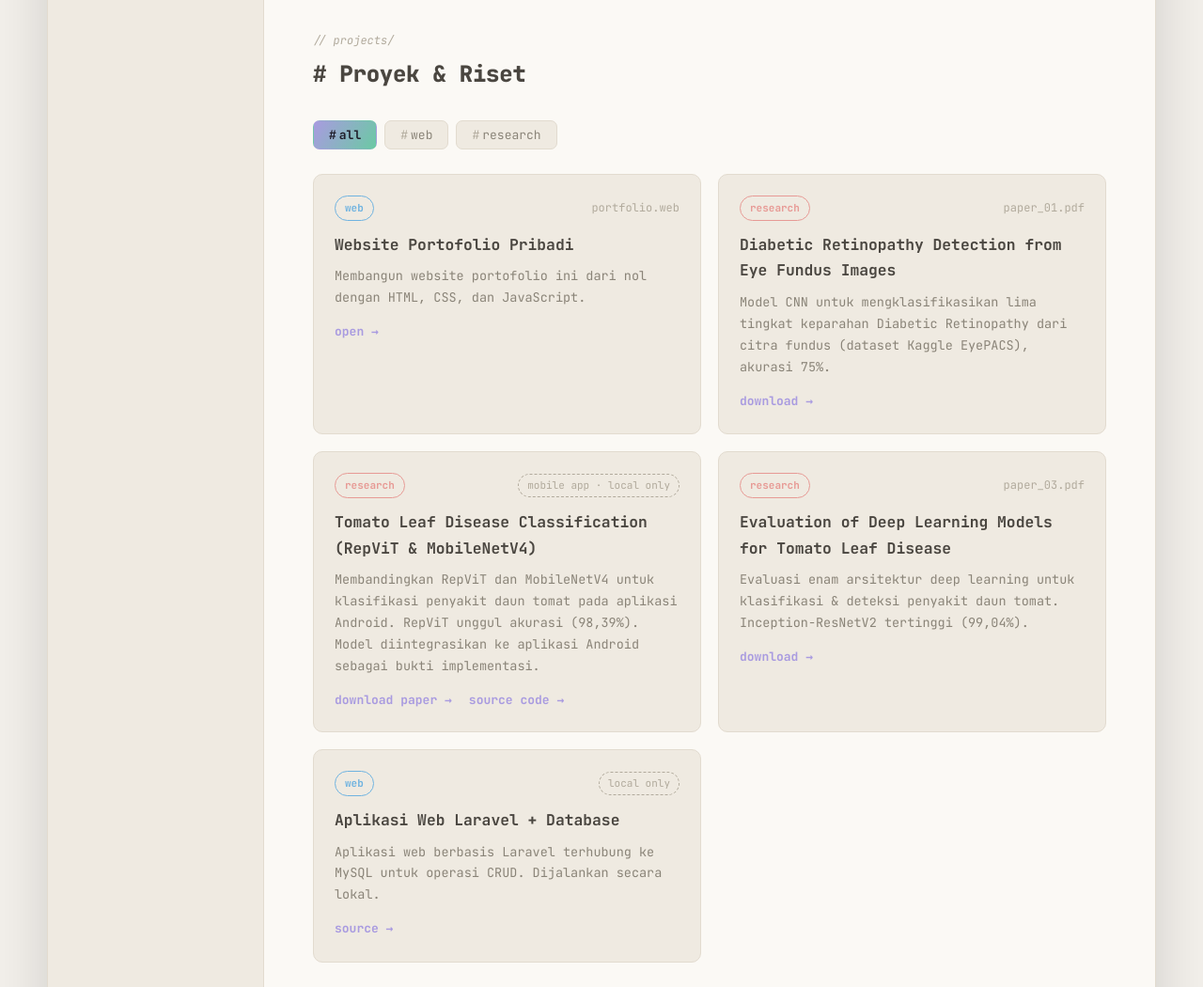
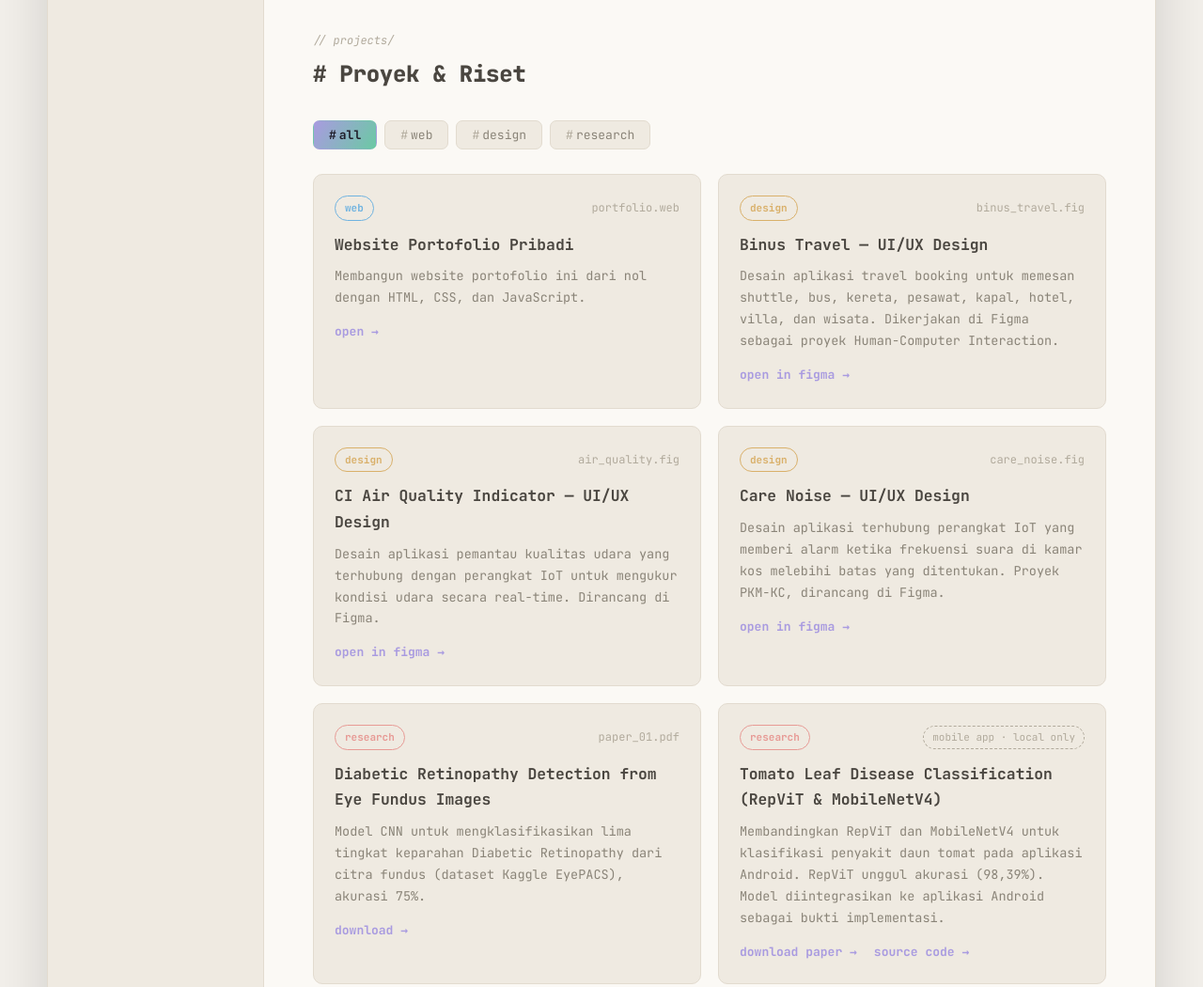
Before and after one commit to tepgoo/Portofolio, a plain HTML site: page index.html in a window 1280 px wide. Shown: the part 1460-2510 px from the top of the page at 94% size. Drawn offline with Linux system fonts and the light colour scheme.

Commit message:
Tambah kategori design & 3 project Figma (Binus Travel, Air Quality, Care Noise)

```diff
--- a/index.html
+++ b/index.html
@@ -136,6 +136,7 @@
           <div class="filters" id="filters">
             <button class="filter-btn active" data-filter="all">all</button>
             <button class="filter-btn" data-filter="web">web</button>
+            <button class="filter-btn" data-filter="design">design</button>
             <button class="filter-btn" data-filter="research">research</button>
           </div>
 
@@ -145,6 +146,27 @@
               <h3>Website Portofolio Pribadi</h3>
               <p>Membangun website portofolio ini dari nol dengan HTML, CSS, dan JavaScript.</p>
               <a href="#" class="link" target="_blank" rel="noopener">open →</a>
+            </article>
+
+            <article class="card proj" data-category="design">
+              <div class="proj-top"><span class="tok tok-amber">design</span><span class="proj-file">binus_travel.fig</span></div>
+              <h3>Binus Travel — UI/UX Design</h3>
+              <p>Desain aplikasi travel booking untuk memesan shuttle, bus, kereta, pesawat, kapal, hotel, villa, dan wisata. Dikerjakan di Figma sebagai proyek Human-Computer Interaction.</p>
+              <a href="https://www.figma.com/design/C7VOfSHrycEafEBzzOQp2O/AOL-HCI?node-id=0-1&amp;p=f&amp;t=fPpRRP4jhq7eKQnP-0" class="link" target="_blank" rel="noopener">open in figma →</a>
+            </article>
+
+            <article class="card proj" data-category="design">
+              <div class="proj-top"><span class="tok tok-amber">design</span><span class="proj-file">air_quality.fig</span></div>
+              <h3>CI Air Quality Indicator — UI/UX Design</h3>
+              <p>Desain aplikasi pemantau kualitas udara yang terhubung dengan perangkat IoT untuk mengukur kondisi udara secara real-time. Dirancang di Figma.</p>
+              <a href="https://www.figma.com/design/VGF6naPEitNzQpRBIddygV/CI-Air-Quality-Indicator?node-id=18-3&amp;p=f&amp;t=Hfse8JOty5XmpZYu-0" class="link" target="_blank" rel="noopener">open in figma →</a>
+            </article>
+
+            <article class="card proj" data-category="design">
+              <div class="proj-top"><span class="tok tok-amber">design</span><span class="proj-file">care_noise.fig</span></div>
+              <h3>Care Noise — UI/UX Design</h3>
+              <p>Desain aplikasi terhubung perangkat IoT yang memberi alarm ketika frekuensi suara di kamar kos melebihi batas yang ditentukan. Proyek PKM-KC, dirancang di Figma.</p>
+              <a href="https://www.figma.com/design/GKDOtZhDDZS7y3Um60TCzk/PKMKC---KELOMPOK-1?node-id=0-1&amp;p=f&amp;t=D9bZVysIJfaACVOd-0" class="link" target="_blank" rel="noopener">open in figma →</a>
             </article>
 
             <article class="card proj" data-category="research">
--- a/styles.css
+++ b/styles.css
@@ -362,6 +362,7 @@ ul { list-style: none; }
 .tok-mint  { color: var(--mint); }
 .tok-peach { color: var(--peach); }
 .tok-sky   { color: var(--sky); }
+.tok-amber { color: var(--amber); }
 
 /* ===== ABOUT ===== */
 .card-wide { margin-bottom: 18px; }
```
